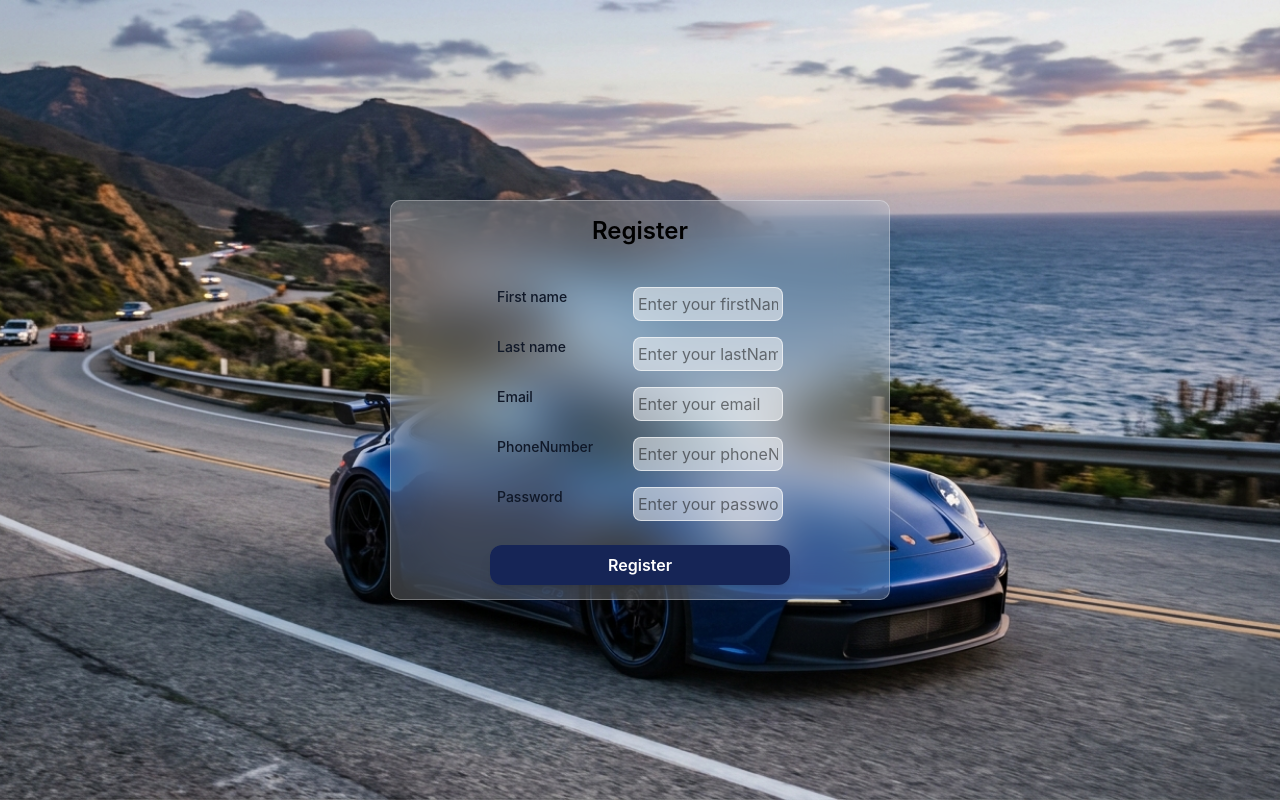
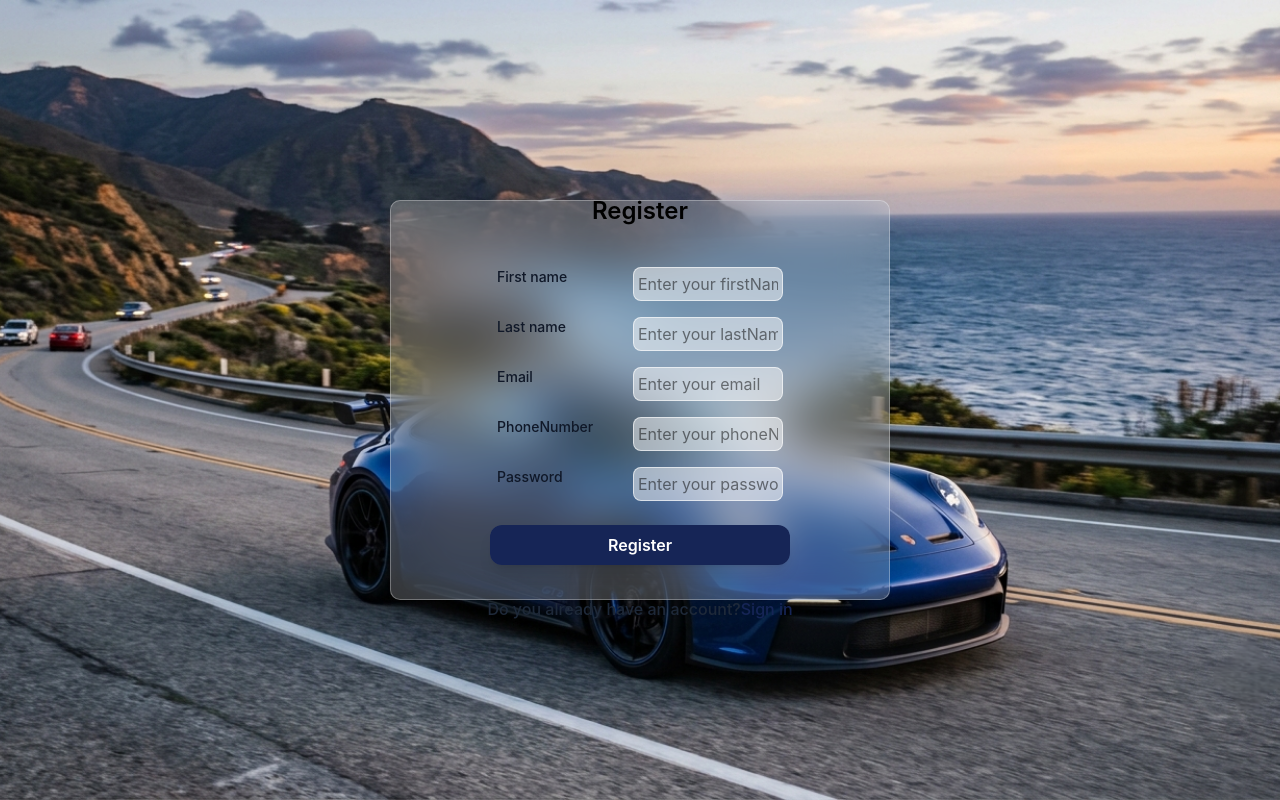
Before and after one commit to SajedehGharibiann/CarCare, a React (Vite) app in the folder FrontEnd/: page /register in a window 1280 px wide. Built offline with nearby package versions, Linux system fonts and the light colour scheme.

Commit message:
Update Register.jsx

```diff
--- a/FrontEnd/src/Pages/Register.jsx
+++ b/FrontEnd/src/Pages/Register.jsx
@@ -147,6 +147,10 @@ export default function Register() {
             >
               Register
             </button>
+            <div className="flex ">
+              <span className="text-gray-800 font-medium">Do you already have an account?</span>
+              <button type="button" className="outline-none border-none font-medium text-blue-950 ">Sign in</button>
+            </div>
           </div>
         </form>
       </div>
```
